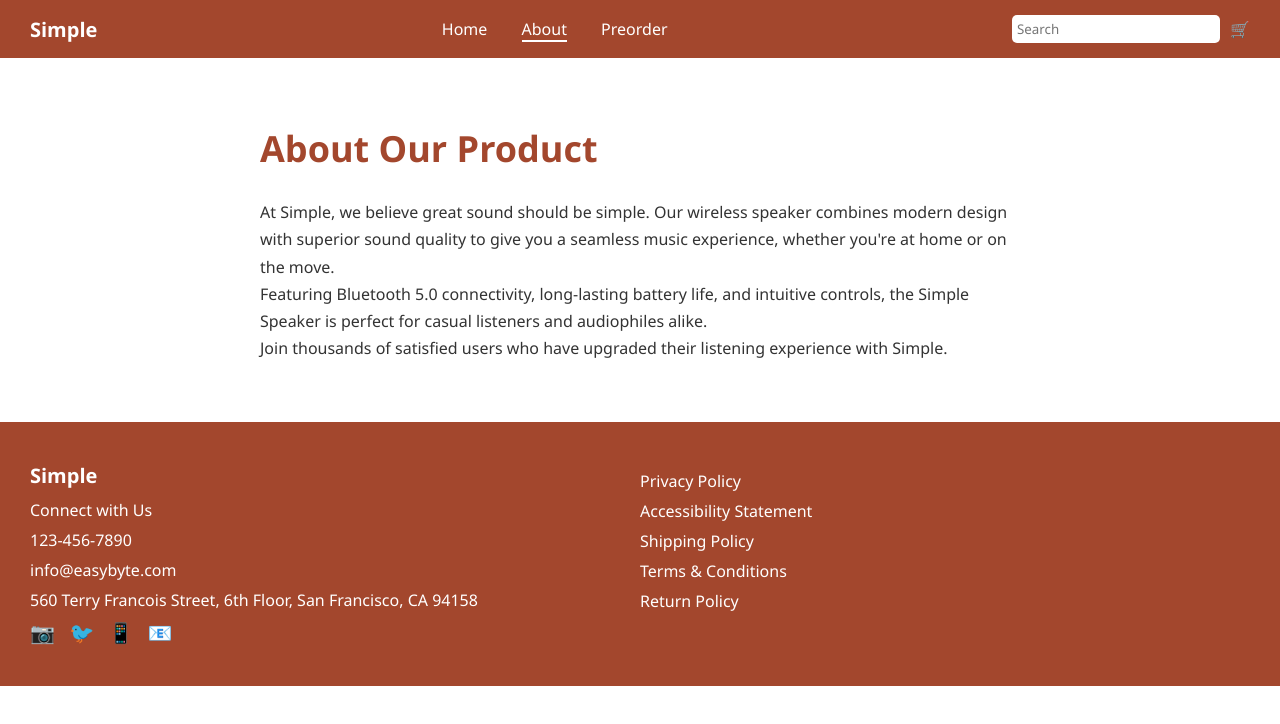
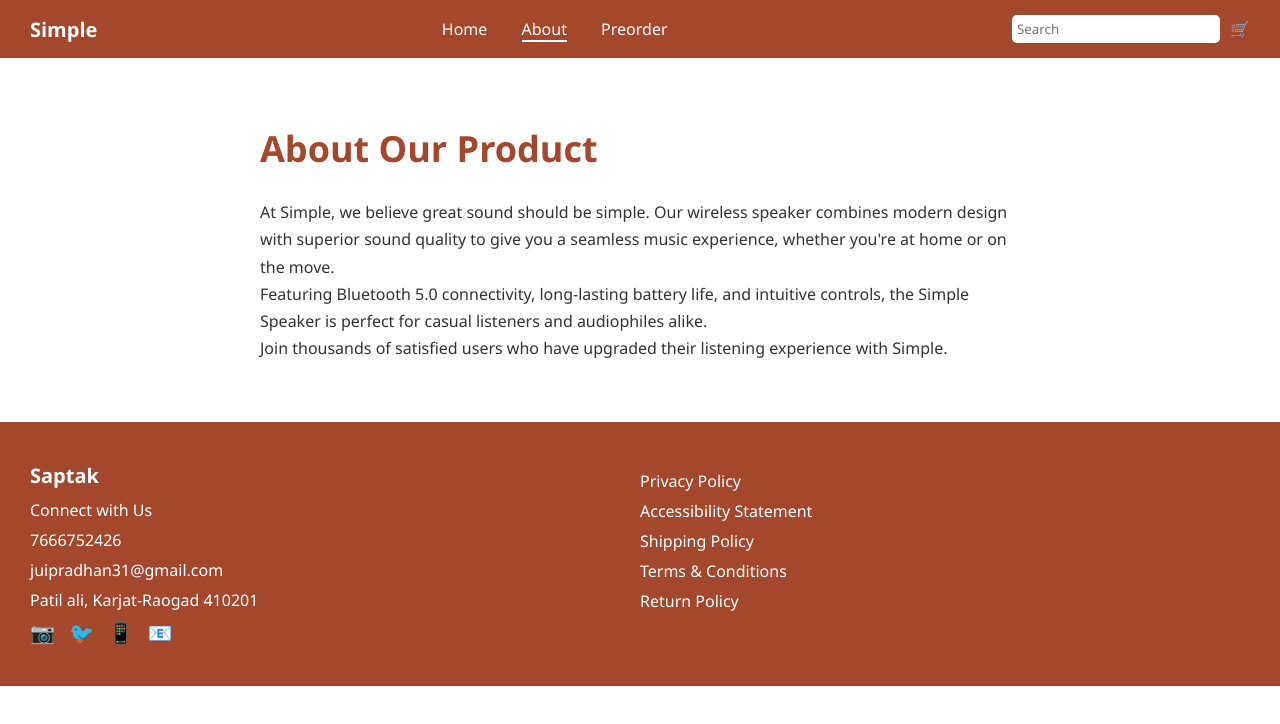
Before and after one commit to Pradhanjui/Saptak_speaker_website, a plain HTML site: page about.html in a window 1280 px wide. Drawn offline with Linux system fonts and the light colour scheme.

Commit message:
about.html

```diff
--- a/about.html
+++ b/about.html
@@ -38,11 +38,11 @@
   <!-- Footer -->
   <footer>
     <div class="footer-left">
-      <div class="logo">Simple</div>
+      <div class="logo">Saptak</div>
       <p>Connect with Us</p>
-      <p>123-456-7890</p>
-      <p>info@easybyte.com</p>
-      <p>560 Terry Francois Street, 6th Floor, San Francisco, CA 94158</p>
+      <p>7666752426</p>
+      <p>juipradhan31@gmail.com</p>
+      <p>Patil ali, Karjat-Raogad 410201</p>
       <div class="socials">
         <span>📷</span>
         <span>🐦</span>
```
